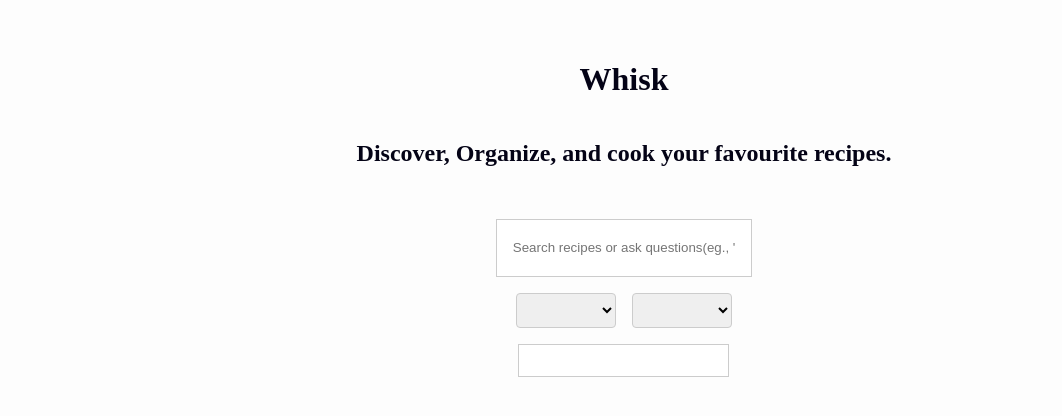
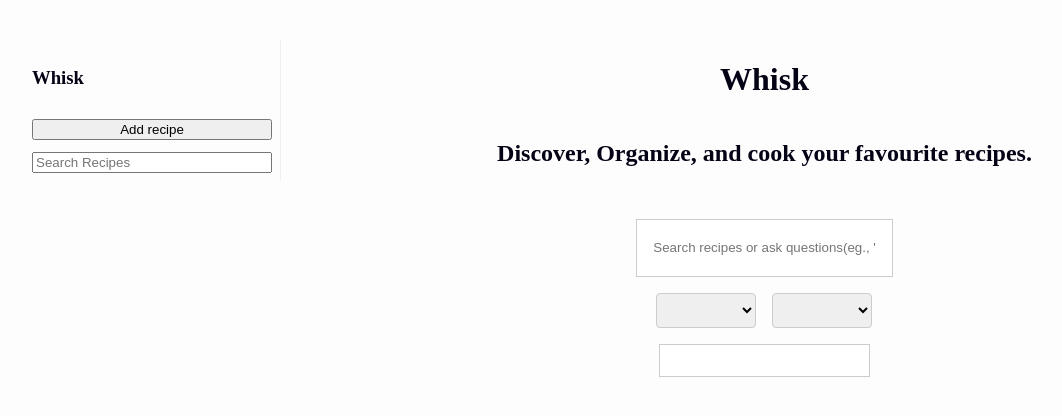
Before and after one commit to chaitanya02082000/whisk, a React (Vite) app: page / in a window 1280 px wide. Shown: the top 416 px of the page, without its empty margins (16-1078 px from the left). Built offline with nearby package versions, Linux system fonts and the light colour scheme; a web font is replaced by a local one.

Commit message:
did the sidebar

```diff
--- a/src/App.css
+++ b/src/App.css
@@ -1,6 +1,23 @@
-#root {
+.main {
   max-width: 1280px;
   margin: 0 auto;
   padding: 2rem;
   text-align: center;
+  display: flex;
+  flex-direction: row;
+  align-items: flex-start; /* prevents child items from stretching vertically */
+  gap: 1.5rem;
 }
+.sidebar {
+  flex: 0 0 240px; /* fixed width: won't grow, won't shrink below 240px */
+  max-width: 260px;
+  text-align: left; /* usually sidebars are left aligned */
+  display: flex;
+  flex-direction: column;
+  gap: 0.75rem;
+  padding: 0.5rem;
+  border-right: 1px solid #eee; /* optional visual */
+}
+.content {
+  flex: 1; /* grow to fill remaining space */
+}
--- a/src/App.jsx
+++ b/src/App.jsx
@@ -1,11 +1,17 @@
 import { useState } from "react";
 import Hero from "./components/hero";
 import "./App.css";
+import Sidebar from "./components/sidebar";
 
 function App() {
   return (
     <>
-      <Hero />
+      <div className="main">
+        <Sidebar />
+        <main className="content">
+          <Hero />
+        </main>
+      </div>
     </>
   );
 }
--- /dev/null
+++ b/src/components/sidebar.jsx
@@ -0,0 +1,12 @@
+const Sidebar = () => {
+  return (
+    <>
+      <aside className="sidebar">
+        <h3>Whisk</h3>
+        <button>Add recipe</button>
+        <input placeholder="Search Recipes"></input>
+      </aside>
+    </>
+  );
+};
+export default Sidebar;
```
